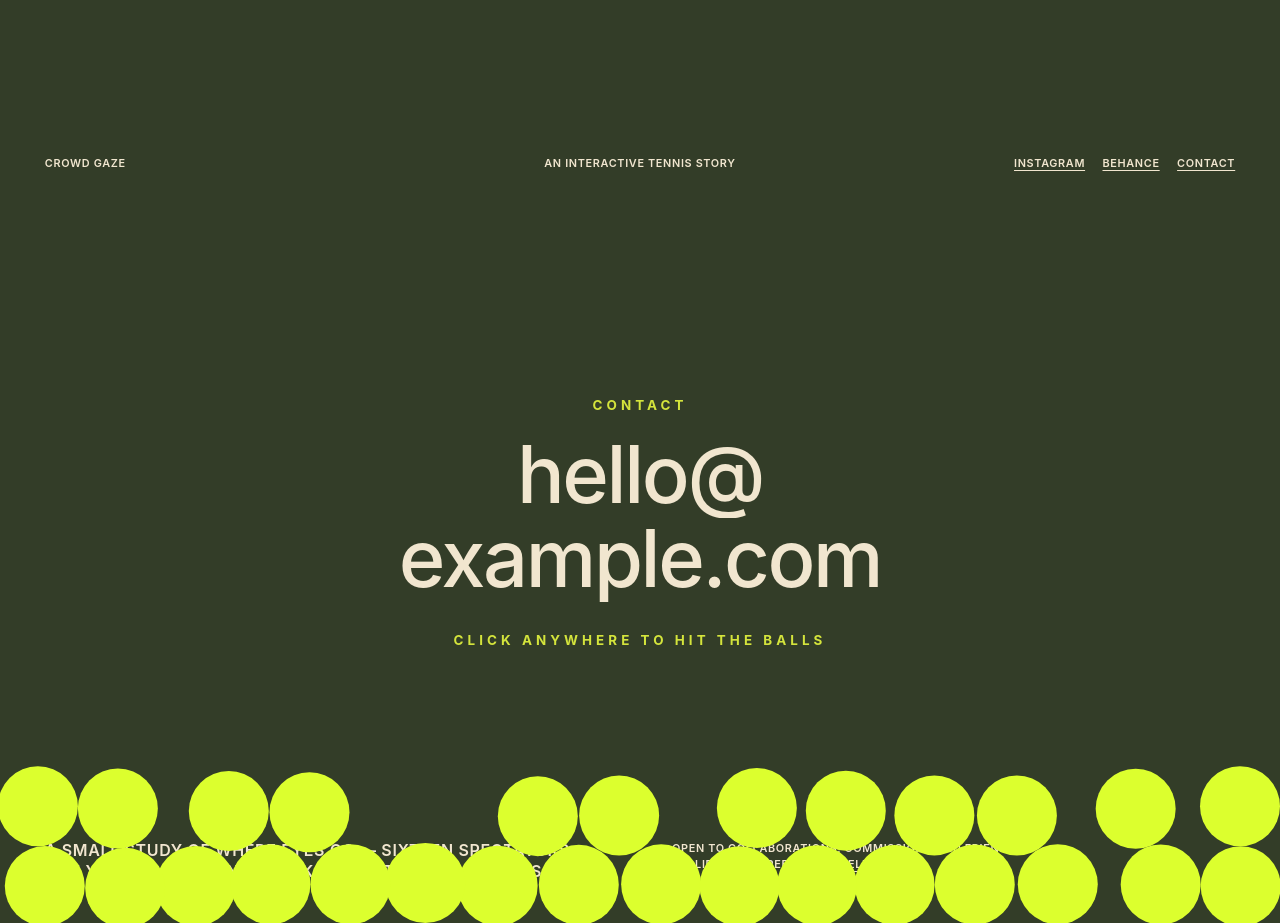
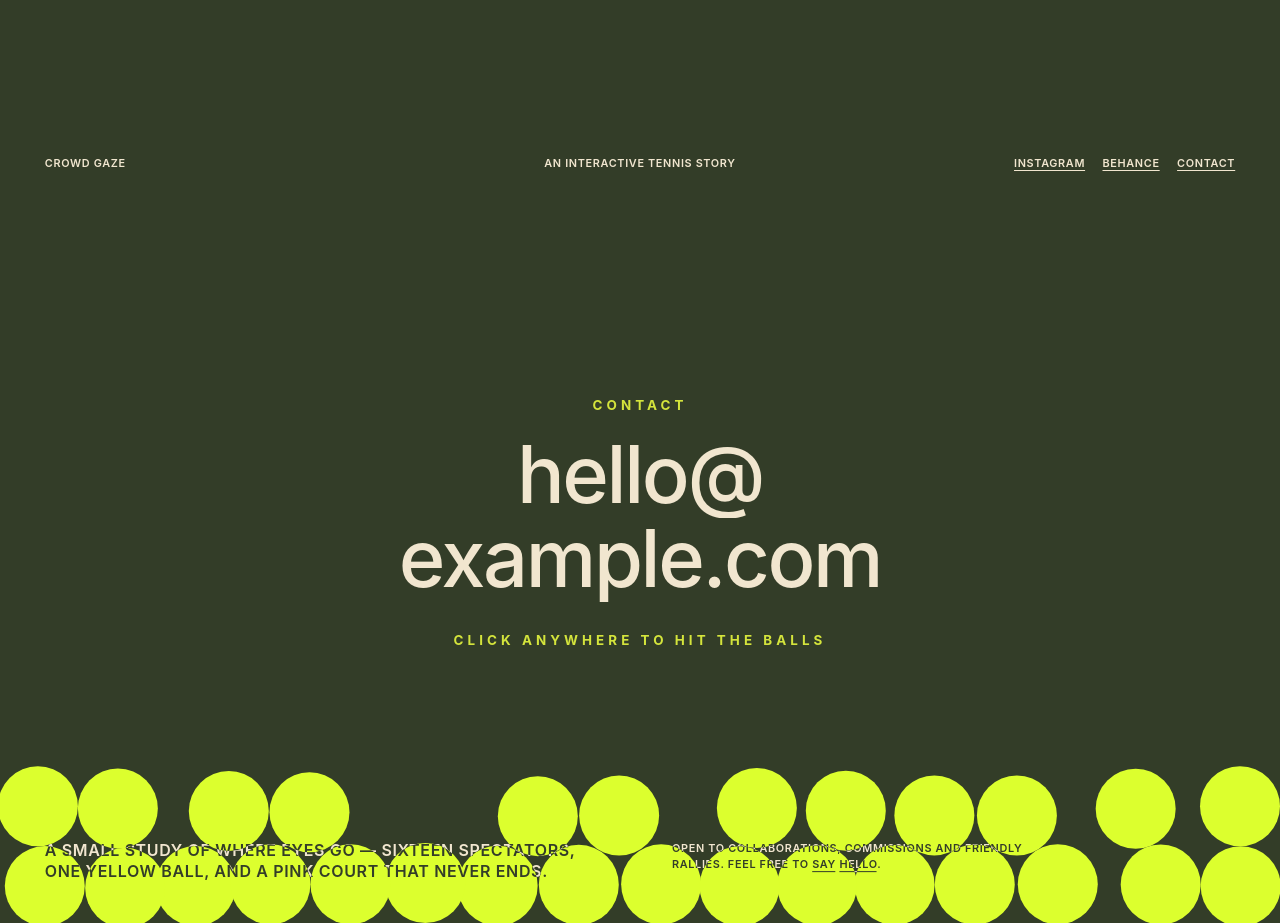
Before and after one commit to shinggong/crowd-gaze, a plain HTML site: page index.html in a window 1280 px wide. Shown: the part 6900-7823 px from the top of the page. Drawn offline with nearby package versions, Linux system fonts and the light colour scheme; animation ran at ten frames a second.

Commit message:
Ball bounces on bold paragraph scattering words; Contact bottom text overlay on balls
Co-Authored-By: Claude Opus 5.5 <noreply@anthropic.com>

```diff
--- a/index.html
+++ b/index.html
@@ -66,6 +66,8 @@
   .t .ln { display: block; overflow: hidden; padding-bottom: .06em; }
   .t .ln > span { display: inline-block; transform: translateY(110%); transition: transform .9s cubic-bezier(.2,.85,.25,1) calc(var(--d, 0s) + var(--i) * .08s); }
   .t.in .ln > span { transform: none; }
+  .t .w { display: inline-block; will-change: transform; }
+  .t.bold.scat .ln { overflow: visible; }   /* 공에 맞아 흩어질 땐 줄 마스크 해제 */
   /* 엠블럼: 돌면서 통통 튀어 커짐 */
   .t.emblem .rv { transform: scale(.3) rotate(-30deg); filter: none; transition: opacity .5s ease var(--d, 0s), transform 1.2s cubic-bezier(.34,1.56,.64,1) var(--d, 0s); }
   /* 작은 회색 글: 옆에서 살짝 밀려 들어옴 */
@@ -147,6 +149,8 @@
   #rallyTop a:hover, #rallyBottom a:hover { color: #dcff2e; }
   #rallyBottom { bottom: clamp(20px, 5vh, 48px); display: grid; grid-template-columns: 1fr 1fr; gap: clamp(20px, 5vw, 80px); }
   #rallyBottom p { margin: 0; max-width: 36em; }
+  #rally.cvtext #rallyBottom .rw { color: transparent; }   /* 실제 글씨는 캔버스에 그림 */
+  #rally.cvtext #rallyBottom a { text-decoration-color: transparent; }
   #rallyBottom p:first-child { font-size: clamp(13px, 1.25vw, 19px); line-height: 1.35; }
   @media (max-width: 760px) { #rallyTop { grid-template-columns: 1fr auto; } #rallyTop .mid { display: none; } #rallyBottom { grid-template-columns: 1fr; } }
 </style>
@@ -344,7 +348,7 @@ const END = .74;                               // 스크롤 끝 진행도 (메
 const mk = (html, cls, parent) => {
   const e = document.createElement('div'); e.className = 't ' + cls;
   if (/\b(follow|copy)\b/.test(cls)) html = [...html].map((c, i) => `<span class="ch" style="--i:${i}">${c}</span>`).join('');          // 타이틀: 글자 단위
-  else if (/\bbold\b/.test(cls)) html = html.split('<br>').map((l, i) => `<span class="ln"><span style="--i:${i}">${l}</span></span>`).join('');  // 볼드: 줄 단위
+  else if (/\bbold\b/.test(cls)) html = html.split('<br>').map((l, i) => `<span class="ln"><span style="--i:${i}">${l.split(' ').map(w => `<span class="w">${w}</span>`).join(' ')}</span></span>`).join('');  // 볼드: 줄 단위
   e.innerHTML = `<span class="rv">${html}</span>`; parent.appendChild(e); return e; };
 // 글자 공간감: 각 글자가 스크롤을 조금씩 늦게(시간차) 따라오며 깊이에 따라 다른 속도로 위로 흘러감
 const texts = TEXTS.map((t, i) => ({ el: mk(t[0], t[1], t[4] === 'front' ? front : back), x: t[2], y: t[3], a: t[5], b: t[6], align: t[7],
@@ -371,6 +375,7 @@ function measure() {
   VW = innerWidth; VH = innerHeight; VM = Math.min(VW, VH);
   for (const t of texts) { t.w = t.el.offsetWidth; t.h = t.el.offsetHeight; }
   follow.fs = parseFloat(getComputedStyle(follow.el).fontSize);
+  boldT.fs = parseFloat(getComputedStyle(boldT.el).fontSize);
   // 테니스 영상: 코트가 화면에 다 보이게 (영상 배경 분홍 = 레이어 배경)
   const vw = Math.min(VW * .8, VH * .8 * 1278 / 720, 1278);   // 원본보다 커지지 않게 (화질)
   courtVideo.style.width = court0.style.width = vw + 'px'; CVW = vw;
@@ -395,11 +400,45 @@ function keyframes() {
     [ .11, gx - .11, gy + .32, gd * .97],
     [ .16, gx - .08, gy + .50, gd * .93],
     [ .21, gx + .10, 1.15, gd * .9],  // 오른쪽으로 꺾이며 화면 아래로 빠짐
-    [ .29, .58, .38, .13],    // 오른쪽으로 돌아오며 굵은 문단 위를 지나감
+    [BA, BX0 / VW, (bland(0) - BH) / VH, BD / VM],   // 굵은 문단 위에서 튀기 시작 (공중)
+    [BB, BX1 / VW, (bland(LN.length - 1) - BH) / VH, BD / VM],   // 마지막 줄을 튀고 공중으로    // 오른쪽으로 돌아오며 굵은 문단 위를 지나감
     [V_IN - .04, lx + .04, ly - .06, .075], // 올라오는 테니스 영상 쪽으로 내려가
     [V_IN, lx, ly, ld],       // 영상 속 공 자리에 내려앉음
     [1.10, lx, ly, ld],
   ];
+}
+// ── 굵은 문단 위 통통 튀기: 줄마다 한 번씩 착지, 착지한 줄의 단어들이 흩어짐 ──
+const BA = .262, BB = .338;                       // 튀는 구간 (텍스트 장면이 화면에 꽉 찬 동안)
+const boldT = texts.find(t => t.el.classList.contains('bold'));
+const LN = [...boldT.el.querySelectorAll('.ln')];
+const WORDS = [...boldT.el.querySelectorAll('.w')].map(el => ({ el, line: LN.indexOf(el.closest('.ln')) }));
+let BX0 = 0, BX1 = 0, BH = 0, BD = 0;
+function bland(i) { return boldT.py + LN[i].offsetTop + boldT.fs * .3 - BD / 2; }   // i번째 줄 글자 윗면에 공이 닿는 중심 y
+function bounceSetup() {
+  BD = boldT.fs * 1.5; BH = VH * .13;
+  BX0 = boldT.px + boldT.w * .16; BX1 = boldT.px + boldT.w * .84;
+}
+function bounce(p) {                               // 튀는 구간 공 위치 (뾰족하게 착지하는 포물선)
+  const n = LN.length, u = clamp((p - BA) / (BB - BA)), ph = u * n + .5, j = Math.min(Math.floor(ph), n), s = ph - j;
+  const from = bland(clamp(j - 1, 0, n - 1)), to = bland(clamp(j, 0, n - 1));
+  const base = from + (to - from) * s;
+  return [BX0 + (BX1 - BX0) * u, base - BH * (1 - 4 * s * (1 - s)) ];
+}
+const hitP = k => BA + (k + .5) / LN.length * (BB - BA);   // k번째 줄에 착지하는 진행도
+function scatter(p) {
+  const n = LN.length; let any = false;
+  for (const w of WORDS) {
+    const ph = hitP(w.line), a0 = clamp((p - ph) / .014);
+    if (a0 <= 0) { w.el.style.transform = ''; continue; }
+    any = true;
+    const a = 1 + 2.7 * Math.pow(a0 - 1, 3) + 1.7 * Math.pow(a0 - 1, 2);   // 살짝 튕기듯
+    const hx = BX0 + (BX1 - BX0) * ((w.line + .5) / n);                  // 착지한 x
+    const cx = boldT.px + w.el.offsetLeft + w.el.offsetWidth / 2;
+    const d = cx - hx, dir = Math.sign(d) || 1, fall = Math.exp(-Math.abs(d) / (boldT.fs * 4));
+    const fs = boldT.fs;
+    w.el.style.transform = `translate(${dir * a * (fs * .2 + fs * .9 * fall)}px, ${-a * fs * (.05 + .4 * fall)}px) rotate(${dir * a * (3 + 14 * fall)}deg)`;
+  }
+  boldT.el.classList.toggle('scat', any);
 }
 function catmull(p0, p1, p2, p3, t) {
   const t2 = t * t, t3 = t2 * t;
@@ -518,8 +557,11 @@ function frame() {
   }
 
   // ── 공 위치 ──
+  bounceSetup();
   const K = keyframes();
   let [bx, by, bd] = path(p, K);
+  if (p > BA && p < BB) { const [x, y] = bounce(p); bx = x / VW; by = y / VH; bd = BD / VM; }
+  scatter(p);
   const D = bd * VM, X = bx * VW, Y = by * VH;
   // 스토리가 화면에 다 올라오기 전엔 공 위치를 화면 기준으로 (그래야 화면 밖에서 들어옴)
   const lift = Math.max(0, sticky.getBoundingClientRect().top);
@@ -619,6 +661,22 @@ function draw() {
     c.fillStyle = '#dcff2e';
     c.beginPath(); c.arc(b.x, b.y, b.r, 0, Math.PI * 2); c.fill();
   }
+  // 하단 글씨: 캔버스에 직접 그려서 공과 겹친 부분은 뚫려 보이게 (커서와 같은 오버레이 느낌)
+  if (RW.length) {
+    const sr = sec.getBoundingClientRect();
+    c.globalCompositeOperation = 'xor'; c.textBaseline = 'alphabetic';
+    for (const w of RW) {
+      const r = w.el.getBoundingClientRect(), ps = getComputedStyle(w.el.parentElement);
+      c.globalAlpha = +getComputedStyle(w.el.closest('p')).opacity;
+      c.font = w.font; if ('letterSpacing' in c) c.letterSpacing = w.ls;
+      c.fillStyle = ps.color;
+      const m = c.measureText(w.txt), asc = m.fontBoundingBoxAscent || r.height * .78, desc = m.fontBoundingBoxDescent || r.height * .22;
+      const base = r.top - sr.top + (r.height - asc - desc) / 2 + asc;
+      c.fillText(w.txt, r.left - sr.left, base);
+      if (w.link) c.fillRect(r.left - sr.left, base + 3, r.width - (parseFloat(w.ls) || 0), 1);   // 링크 밑줄
+    }
+    c.globalAlpha = 1; c.globalCompositeOperation = 'source-over';
+  }
   // 커서: 공과 겹친 부분은 뚫려 보이게 (오버레이 느낌)
   if (mouse.on) {
     c.globalCompositeOperation = 'xor'; c.fillStyle = '#dcff2e';
@@ -627,6 +685,25 @@ function draw() {
   }
 }
 const mouse = { x: 0, y: 0, on: false };
+// 하단 글씨를 단어 단위로 나눠 둠 (DOM 글씨는 투명하게 남겨 링크 클릭·선택은 그대로)
+const RW = [];
+{
+  const bottom = document.getElementById('rallyBottom'), walk = document.createTreeWalker(bottom, NodeFilter.SHOW_TEXT), nodes = [];
+  while (walk.nextNode()) nodes.push(walk.currentNode);
+  for (const n of nodes) {
+    const frag = document.createDocumentFragment();
+    n.textContent.split(/(\s+)/).forEach(part => {
+      if (!part) return;
+      if (/^\s+$/.test(part)) { frag.appendChild(document.createTextNode(part)); return; }
+      const sp = document.createElement('span'); sp.className = 'rw'; sp.textContent = part; frag.appendChild(sp);
+    });
+    n.replaceWith(frag);
+  }
+  for (const el of bottom.querySelectorAll('.rw')) RW.push({ el, txt: el.textContent.toUpperCase(), link: !!el.closest('a') });
+  const fonts = () => RW.forEach(w => { const cs = getComputedStyle(w.el); w.font = `${cs.fontWeight} ${cs.fontSize} ${cs.fontFamily}`; w.ls = cs.letterSpacing; });
+  fonts(); addEventListener('resize', fonts);
+  sec.classList.add('cvtext');
+}
 sec.addEventListener('pointermove', e => { const r = sec.getBoundingClientRect(); mouse.x = e.clientX - r.left; mouse.y = e.clientY - r.top; mouse.on = e.pointerType === 'mouse'; sec.classList.toggle('cur', mouse.on); });
 sec.addEventListener('pointerleave', () => { mouse.on = false; sec.classList.remove('cur'); });
 
```
